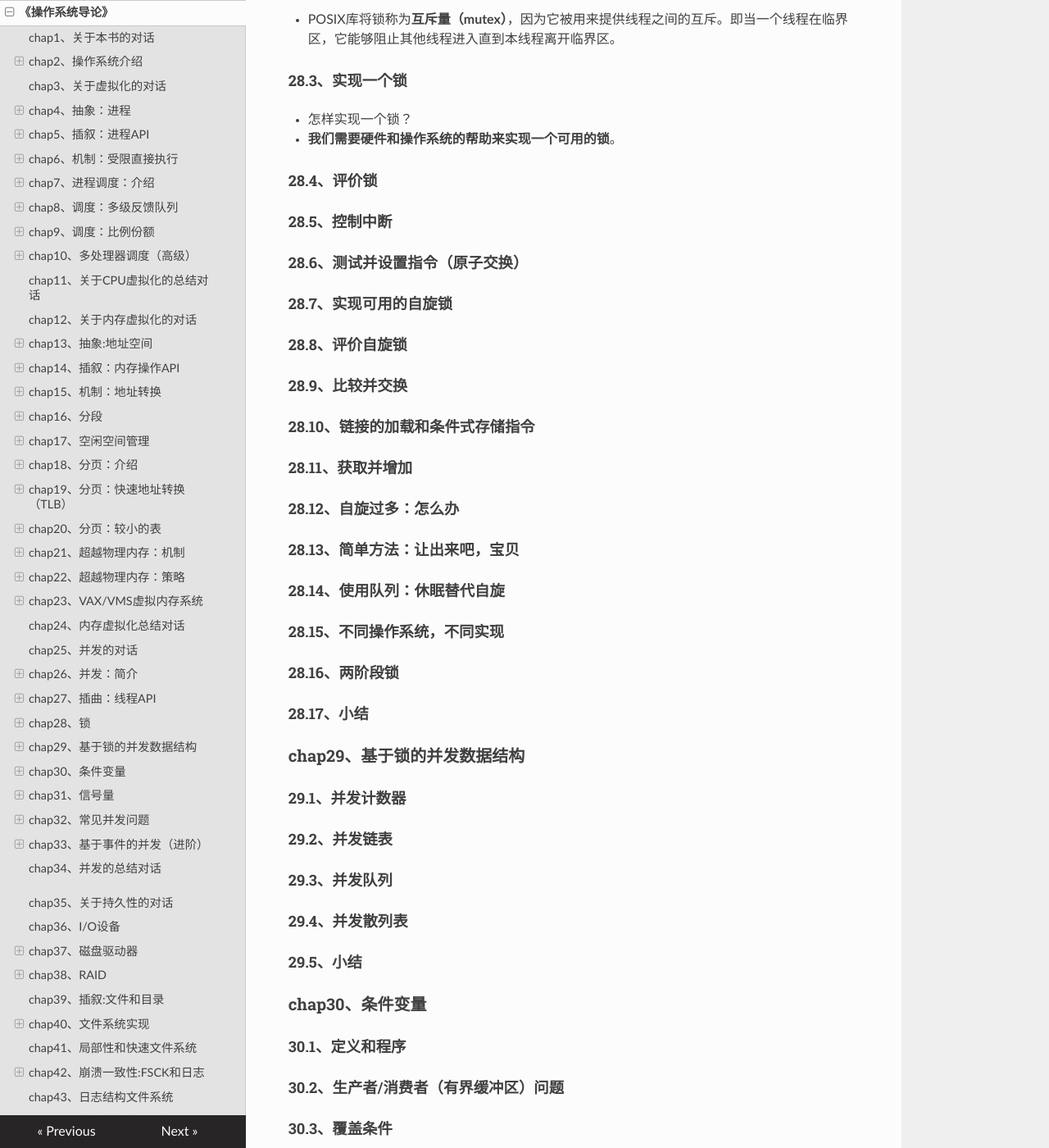
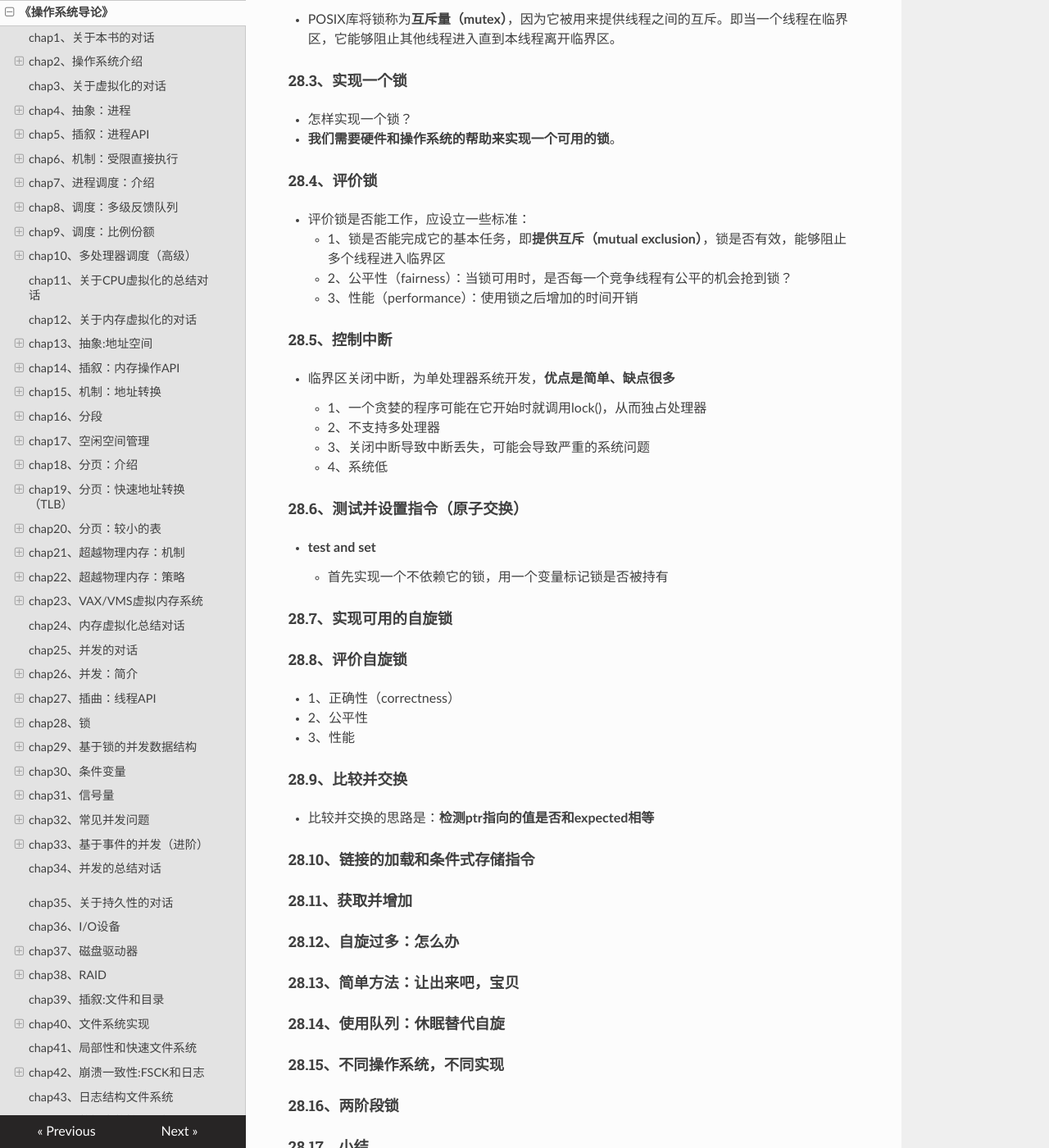
Before and after one commit to wolflion/booknotes, an MkDocs documentation site: the page built from docs/408/操作系统导论.md, in a window 1280 px wide and 1400 px high, scrolled down 17617 px. Shown: the whole window at 82% size. Built offline with MkDocs 1.6.1, drawn with Linux system fonts in a browser that asks for light colours; nearby versions of some CDN libraries; some of the changed text lies outside the part shown.

Commit message:
Update 操作系统导论.md

```diff
--- a/docs/408/操作系统导论.md
+++ b/docs/408/操作系统导论.md
@@ -686,15 +686,35 @@ unlock(&mutex);
 
 #### 28.4、评价锁
 
++ 评价锁是否能工作，应设立一些标准：
+  + 1、锁是否能完成它的基本任务，即**提供互斥（mutual exclusion）**，锁是否有效，能够阻止多个线程进入临界区
+  + 2、公平性（fairness）：当锁可用时，是否每一个竞争线程有公平的机会抢到锁？
+  + 3、性能（performance）：使用锁之后增加的时间开销
+
 #### 28.5、控制中断
 
++ 临界区关闭中断，为单处理器系统开发，**优点是简单、缺点很多**
+  + 1、一个贪婪的程序可能在它开始时就调用lock()，从而独占处理器
+  + 2、不支持多处理器
+  + 3、关闭中断导致中断丢失，可能会导致严重的系统问题
+  + 4、系统低
+
 #### 28.6、测试并设置指令（原子交换）
+
++ **test and set**
+  + 首先实现一个不依赖它的锁，用一个变量标记锁是否被持有
 
 #### 28.7、实现可用的自旋锁
 
 #### 28.8、评价自旋锁
 
++ 1、正确性（correctness）
++ 2、公平性
++ 3、性能
+
 #### 28.9、比较并交换
+
++ 比较并交换的思路是：**检测ptr指向的值是否和expected相等**
 
 #### 28.10、链接的加载和条件式存储指令
 
@@ -725,6 +745,8 @@ unlock(&mutex);
 #### 29.5、小结
 
 ### chap30、条件变量
+
++ 在很多情况下，线程需要检查某一条件（condition）满足之后，才会继续运行。
 
 #### 30.1、定义和程序
 
```
